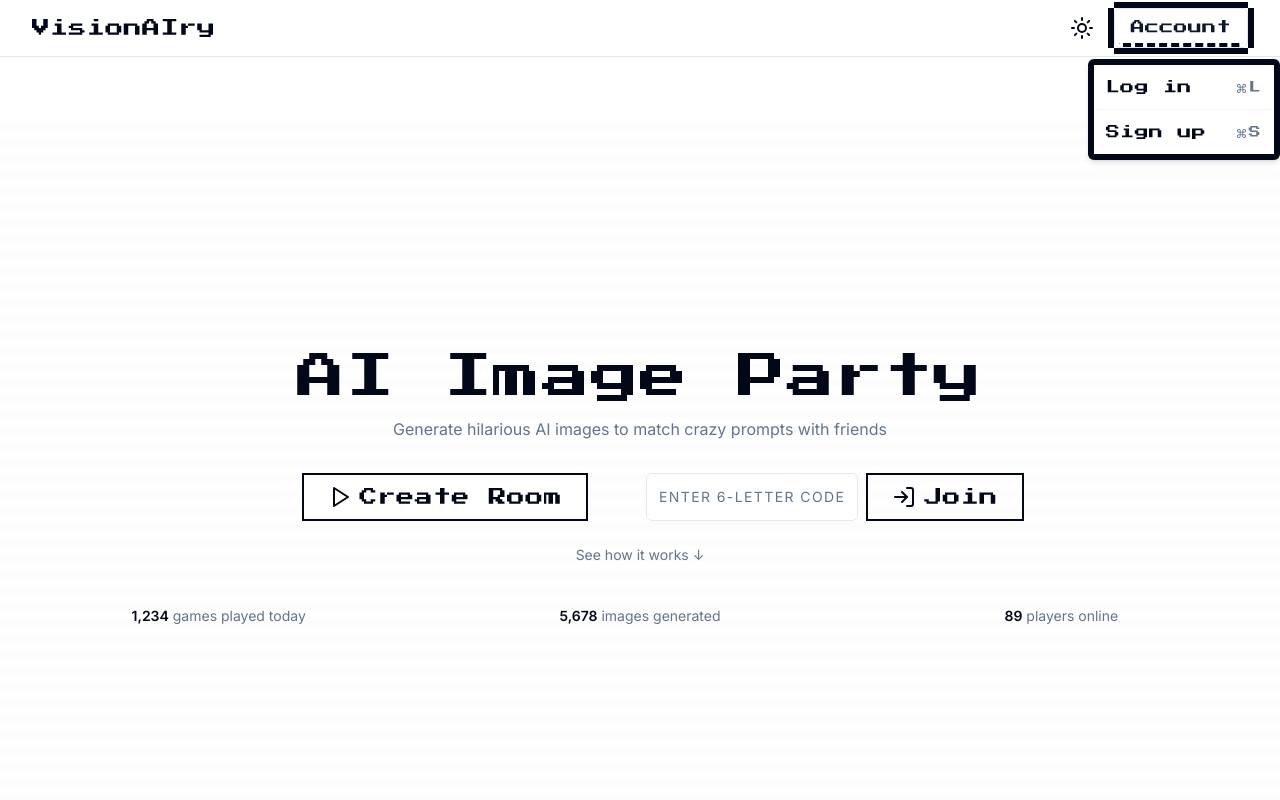
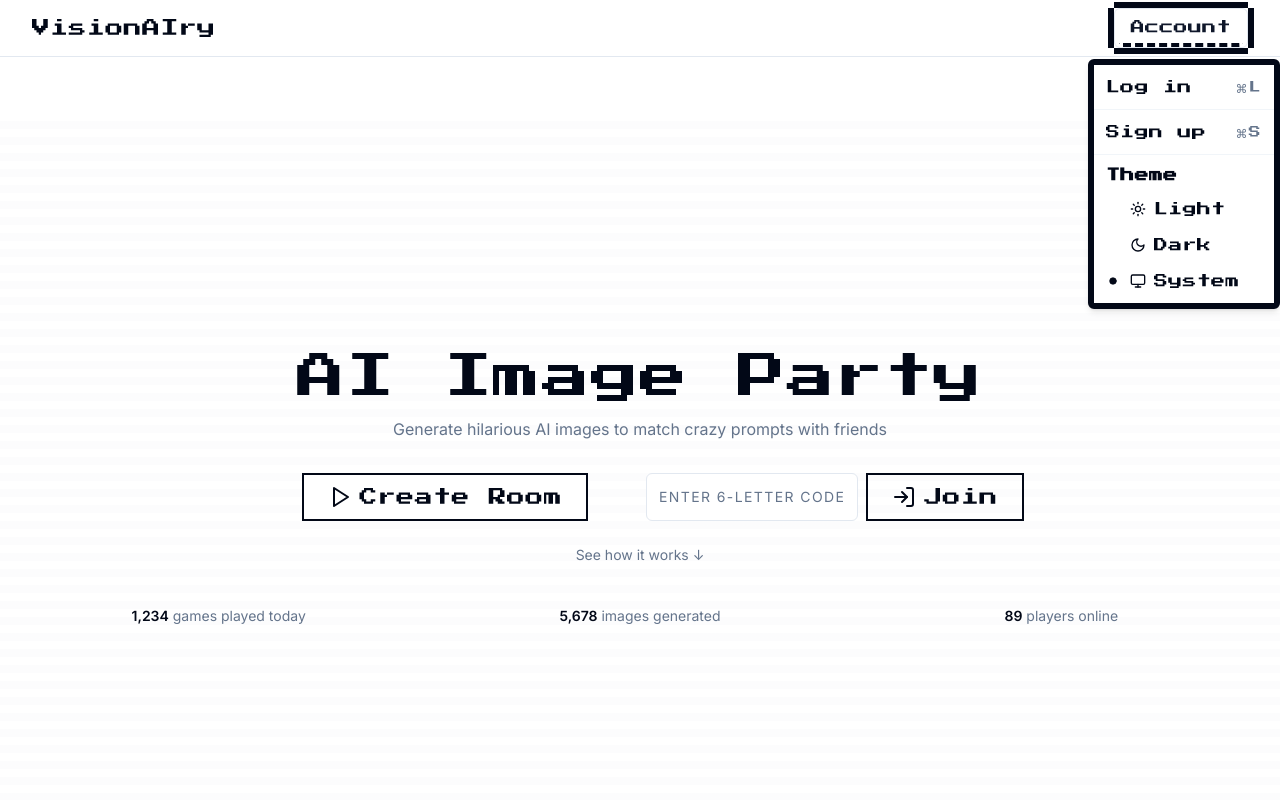
Before and after one commit to nmogil/visionary-ui-mock, a React (Vite) app: page / in a window 1280 px wide. Both pictures are taken after a click on the button "Account". Shown: the top 800 px of the page. Built offline with nearby package versions, Linux system fonts and the light colour scheme.

Commit message:
feat: Nest dark mode in Account dropdown
Nest the dark mode toggle and dropdown within the Account dropdown menu. The Account button will now be the sole top-level item in the header's navigation.

```diff
--- a/src/components/layout/Header.tsx
+++ b/src/components/layout/Header.tsx
@@ -1,8 +1,10 @@
 import { Link } from "react-router-dom";
-import { Menubar, MenubarContent, MenubarItem, MenubarMenu, MenubarSeparator, MenubarShortcut, MenubarTrigger } from "@/components/ui/8bit/menubar";
-import ThemeToggle from "./ThemeToggle";
+import { Menubar, MenubarContent, MenubarItem, MenubarMenu, MenubarSeparator, MenubarShortcut, MenubarTrigger, MenubarLabel, MenubarRadioGroup, MenubarRadioItem } from "@/components/ui/8bit/menubar";
+import { useTheme } from "next-themes";
+import { Moon, Sun, Monitor } from "lucide-react";
 
 const Header = () => {
+  const { theme = "system", setTheme } = useTheme();
   return (
     <header className="sticky top-0 z-50 w-full border-b border-border bg-background/60 backdrop-blur-md">
       <div className="container mx-auto flex h-14 items-center justify-between">
@@ -11,18 +13,34 @@ const Header = () => {
         </Link>
 
         <nav className="flex items-center gap-3">
-          <ThemeToggle />
           <Menubar className="w-fit">
             <MenubarMenu>
               <MenubarTrigger>Account</MenubarTrigger>
-              <MenubarContent>
+              <MenubarContent className="z-[100] bg-popover">
                 <MenubarItem asChild>
-                  <Link to="/login" aria-label="Log in to VisionAIry">Log in <MenubarShortcut>⌘L</MenubarShortcut></Link>
+                  <Link to="/login" aria-label="Log in to VisionAIry">
+                    Log in <MenubarShortcut>⌘L</MenubarShortcut>
+                  </Link>
                 </MenubarItem>
                 <MenubarSeparator />
                 <MenubarItem asChild>
-                  <Link to="/signup" aria-label="Sign up for VisionAIry">Sign up <MenubarShortcut>⌘S</MenubarShortcut></Link>
+                  <Link to="/signup" aria-label="Sign up for VisionAIry">
+                    Sign up <MenubarShortcut>⌘S</MenubarShortcut>
+                  </Link>
                 </MenubarItem>
+                <MenubarSeparator />
+                <MenubarLabel>Theme</MenubarLabel>
+                <MenubarRadioGroup value={theme ?? "system"} onValueChange={(v) => setTheme(v as any)}>
+                  <MenubarRadioItem value="light">
+                    <Sun className="mr-2 h-4 w-4" /> Light
+                  </MenubarRadioItem>
+                  <MenubarRadioItem value="dark">
+                    <Moon className="mr-2 h-4 w-4" /> Dark
+                  </MenubarRadioItem>
+                  <MenubarRadioItem value="system">
+                    <Monitor className="mr-2 h-4 w-4" /> System
+                  </MenubarRadioItem>
+                </MenubarRadioGroup>
               </MenubarContent>
             </MenubarMenu>
           </Menubar>
```
